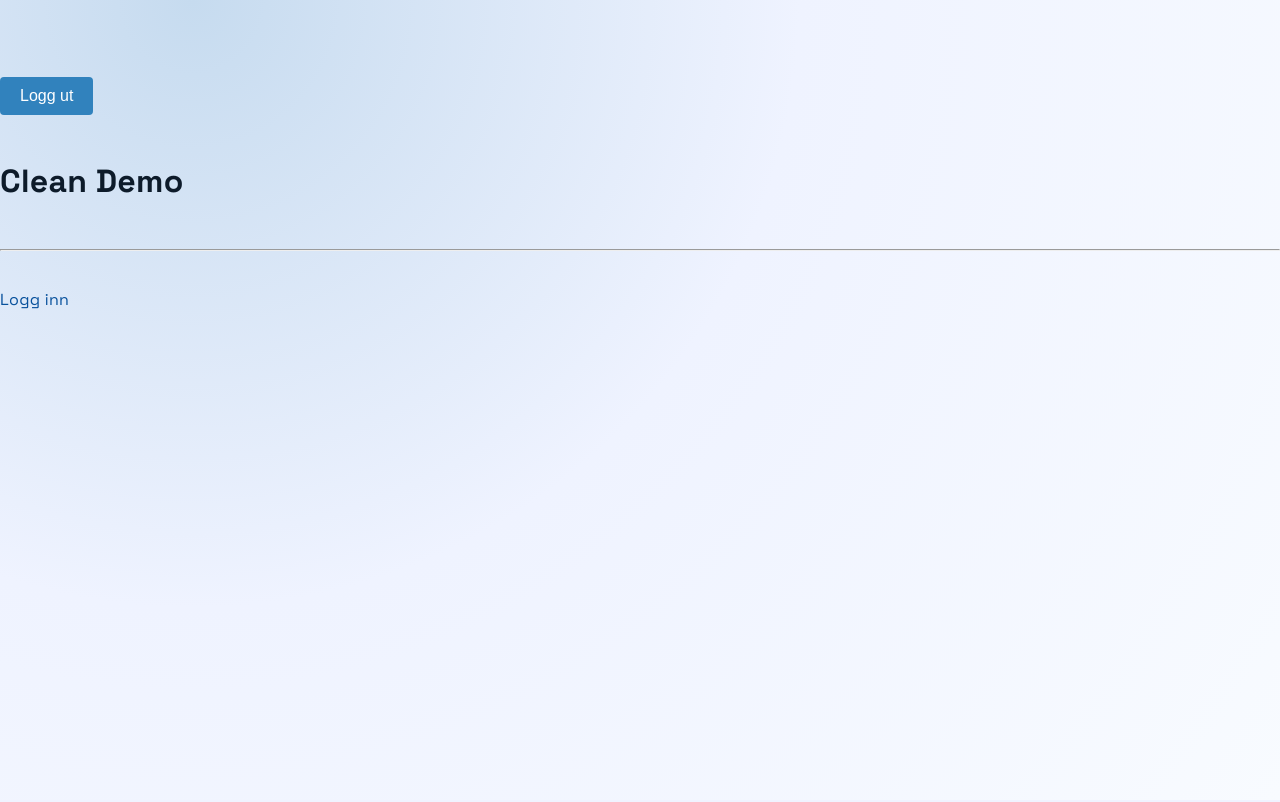
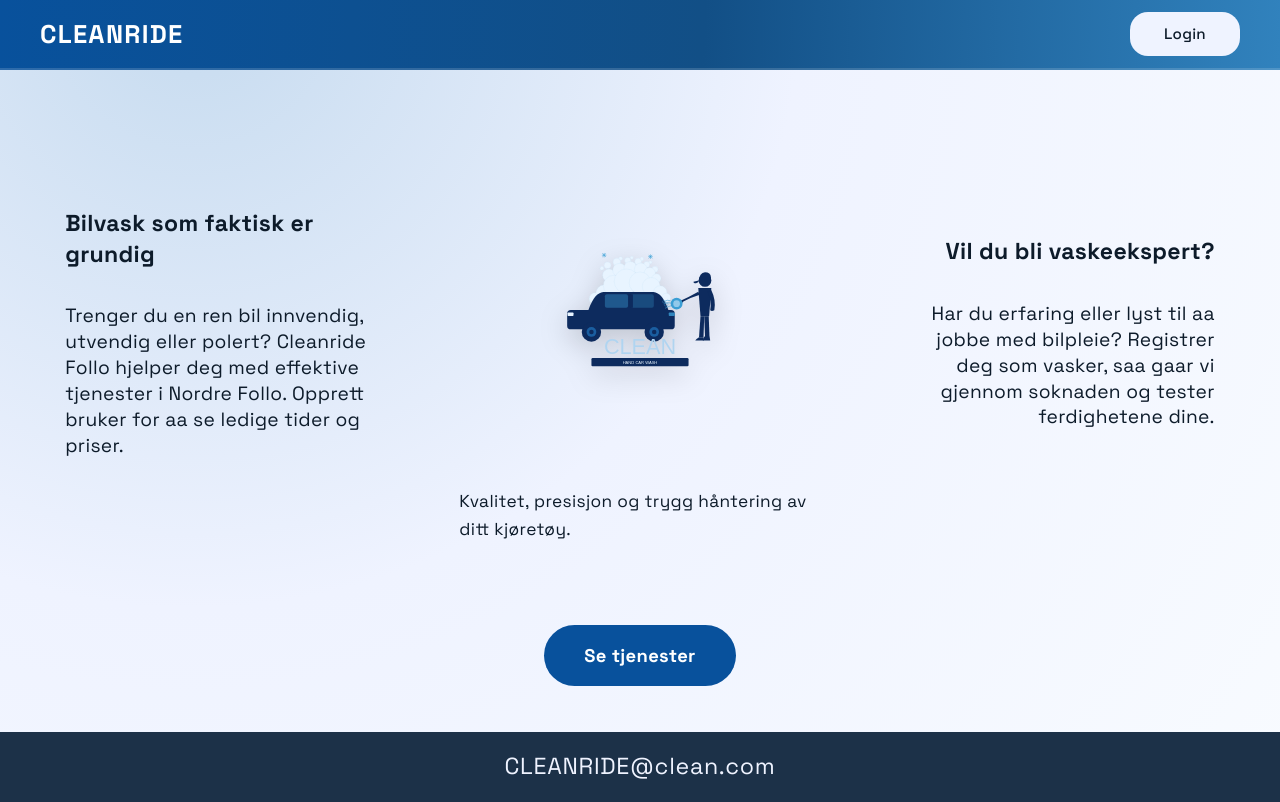
Before and after one commit to Sjefern/clean, a Flask app: page / in a window 1280 px wide. Before the commit the page ends 443 px from the top, so only its background shows below. Run offline with Flask 3, Linux system fonts and the light colour scheme; parts of the project's set-up code (start-up, migrations or seed data) failed here and were passed over.

Commit message:
la til en hjem link i nav baren og gjprde andre små fiks for stylingen.
Co-authored-by: Copilot <copilot@github.com>

```diff
--- a/app.py
+++ b/app.py
@@ -144,7 +144,7 @@ def vaskeekspert_home():
     rolle = session.get("rolle")
     if not navn or rolle != "vaskeekspert":
         return redirect("/login")
-    return render_template("expert_home.html", name=navn)
+    return render_template("vasker_h.html", name=navn)
 
 
 @app.route("/home/bileier")
@@ -154,7 +154,7 @@ def bileier_home():
     if not navn or rolle != "bileier":
         return redirect("/login")
     bestilling_lagret = request.args.get("bestilling_lagret") == "1"
-    return render_template("owner_home.html", name=navn, bestilling_lagret=bestilling_lagret)
+    return render_template("bileier_h.html", name=navn, bestilling_lagret=bestilling_lagret)
 
 
 # Bileier: Se egne bestillinger
--- a/templates/base.html
+++ b/templates/base.html
@@ -1,17 +1,38 @@
 <!DOCTYPE html>
 <html>
 <head>
-    <title> Clean Demo</title>
+    <meta charset="UTF-8">
+    <meta name="viewport" content="width=device-width, initial-scale=1.0">
+    <title>Cleanride</title>
     <link rel="stylesheet" href="{{ url_for('static', filename='style/style.css') }}">
 </head>
-<body>
-    <div class="logout-container">
-        <form action="{{ url_for('logout') }}" method="POST">
-            <button type="submit">Logg ut</button>
-        </form>
-    </div>
-    <h1>Clean Demo</h1>
-    <hr>
-    {% block content %}{% endblock %}
+<body class="{% block body_class %}{% endblock %}">
+    <header class="site-header">
+        <a href="{{ url_for('index') }}" class="brand-link">CLEANRIDE</a>
+        <nav class="nav-links">
+            {% if session.get('rolle') == 'bileier' %}
+            <a href="{{ url_for('bileier_home') }}" class="nav-link">Hjem</a>
+            {% elif session.get('rolle') == 'vaskeekspert' %}
+            <a href="{{ url_for('vaskeekspert_home') }}" class="nav-link">Hjem</a>
+            {% endif %}
+        </nav>
+        <div class="auth-actions">
+            {% if session.get('navn') %}
+            <form action="{{ url_for('logout') }}" method="POST">
+                <button type="submit" class="auth-btn">Logg ut</button>
+            </form>
+            {% else %}
+            <a href="{{ url_for('login') }}" class="auth-btn">Login</a>
+            {% endif %}
+        </div>
+    </header>
+
+    <main class="page-shell {% block main_class %}{% endblock %}">
+        {% block content %}{% endblock %}
+    </main>
+
+    <footer class="site-footer">
+        <p>CLEANRIDE@clean.com</p>
+    </footer>
 </body>
 </html>
--- a/templates/bestilling.html
+++ b/templates/bestilling.html
@@ -1,4 +1,7 @@
 {% extends "base.html" %}
+
+{% block body_class %}booking-body{% endblock %}
+{% block main_class %}booking-main{% endblock %}
 
 {% block content %}
 <h2>Bestilling</h2>
--- a/templates/index.html
+++ b/templates/index.html
@@ -1,5 +1,37 @@
 {% extends "base.html" %}
 
+{% block body_class %}landing-body{% endblock %}
+{% block main_class %}landing-main{% endblock %}
+
 {% block content %}
-<p><a href="{{ url_for('login') }}">Logg inn</a></p>
+<section class="landing-grid">
+	<article class="info-card left">
+		<h2>Bilvask som faktisk er grundig</h2>
+		<p>
+			Trenger du en ren bil innvendig, utvendig eller polert?
+			Cleanride Follo hjelper deg med effektive tjenester i Nordre Follo.
+			Opprett bruker for aa se ledige tider og priser.
+		</p>
+	</article>
+
+	<article class="logo-card">
+		<div class="logo-wrap">
+			<img src="{{ url_for('static', filename='img/cleanlogo.svg') }}" alt="Cleanride logo">
+		</div>
+		<p class="logo-caption">Kvalitet, presisjon og trygg håntering av ditt kjøretøy.</p>
+	</article>
+
+	<article class="info-card right">
+		<h2>Vil du bli vaskeekspert?</h2>
+		<p>
+			Har du erfaring eller lyst til aa jobbe med bilpleie?
+			Registrer deg som vasker, saa gaar vi gjennom soknaden
+			og tester ferdighetene dine.
+		</p>
+	</article>
+</section>
+
+<section class="landing-cta">
+    <a href="{{ url_for('login') }}" class="cta-btn primary">Se tjenester</a>
+</section>
 {% endblock %}
--- a/templates/kunder.html
+++ b/templates/kunder.html
@@ -1,4 +1,7 @@
 {% extends "base.html" %}
+
+{% block body_class %}expert-body{% endblock %}
+{% block main_class %}expert-main{% endblock %}
 
 {% block content %}
 <h2>Kunder - Nye bestillinger</h2>
--- a/templates/login.html
+++ b/templates/login.html
@@ -1,4 +1,7 @@
 {% extends "base.html" %}
+
+{% block body_class %}auth-body{% endblock %}
+{% block main_class %}auth-main{% endblock %}
 
 {% block content %}
 <h2>Logg inn</h2>
--- a/templates/mine_bestillinger.html
+++ b/templates/mine_bestillinger.html
@@ -1,4 +1,7 @@
 {% extends "base.html" %}
+
+{% block body_class %}owner-body{% endblock %}
+{% block main_class %}owner-main{% endblock %}
 
 {% block content %}
 <h2>Mine bestillinger</h2>
--- a/templates/planlagt_oppdrag.html
+++ b/templates/planlagt_oppdrag.html
@@ -1,4 +1,7 @@
 {% extends "base.html" %}
+
+{% block body_class %}expert-body{% endblock %}
+{% block main_class %}expert-main{% endblock %}
 
 {% block content %}
 <h2>Planlagt oppdrag</h2>
--- a/templates/register.html
+++ b/templates/register.html
@@ -1,4 +1,7 @@
 {% extends "base.html" %}
+
+{% block body_class %}auth-body{% endblock %}
+{% block main_class %}auth-main{% endblock %}
 
 {% block content %}
 <h2>Registrer ny bruker</h2>
```
Also changed, not shown: templates/bileier_h.html (added, +37 -0 lines), templates/expert_home.html (deleted, +0 -16 lines), templates/owner_home.html (deleted, +0 -20 lines), templates/vasker_h.html (added, +22 -0 lines), static/img/cleanlogo.svg (added).
